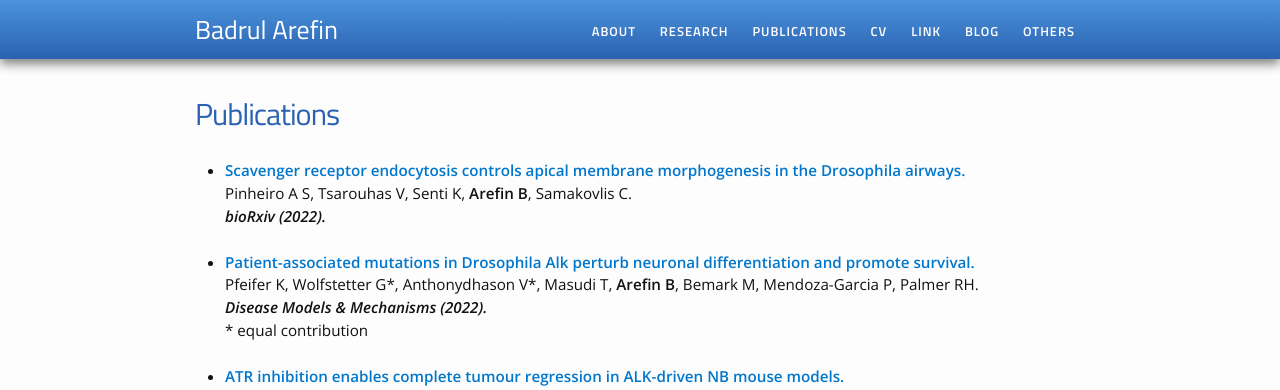
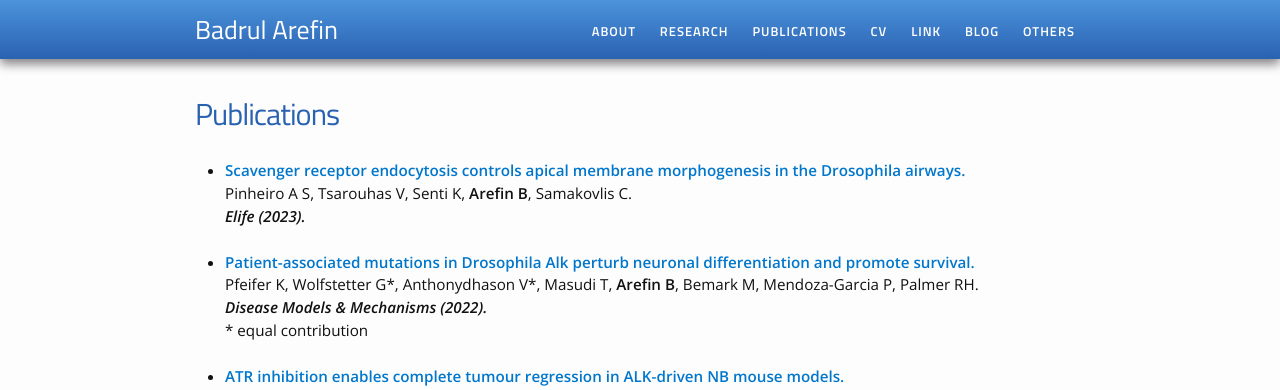
Before and after one commit to Badrul-Arefin/badrul-arefin.github.io, a Jekyll site: the page built from publications.md, in a window 1280 px wide. Shown: the top 390 px of the page. Built offline with Jekyll 4.4.1, drawn with Linux system fonts in a browser that asks for light colours.

Commit message:
Update publications.md

```diff
--- a/publications.md
+++ b/publications.md
@@ -9,9 +9,9 @@
 
 <li>
 
-<a href="https://www.biorxiv.org/content/10.1101/2022.12.02.518820v1"><b>Scavenger receptor endocytosis controls apical membrane morphogenesis in the Drosophila airways.</b></a><br>
+<a href="https://pubmed.ncbi.nlm.nih.gov/37706489/"><b>Scavenger receptor endocytosis controls apical membrane morphogenesis in the Drosophila airways.</b></a><br>
 Pinheiro A S, Tsarouhas V, Senti K, <b>Arefin B</b>, Samakovlis C.<br><i>
-	<b>bioRxiv (2022).</b><br></i>
+	<b>Elife (2023).</b><br></i>
 
 </li><br>
 
```
